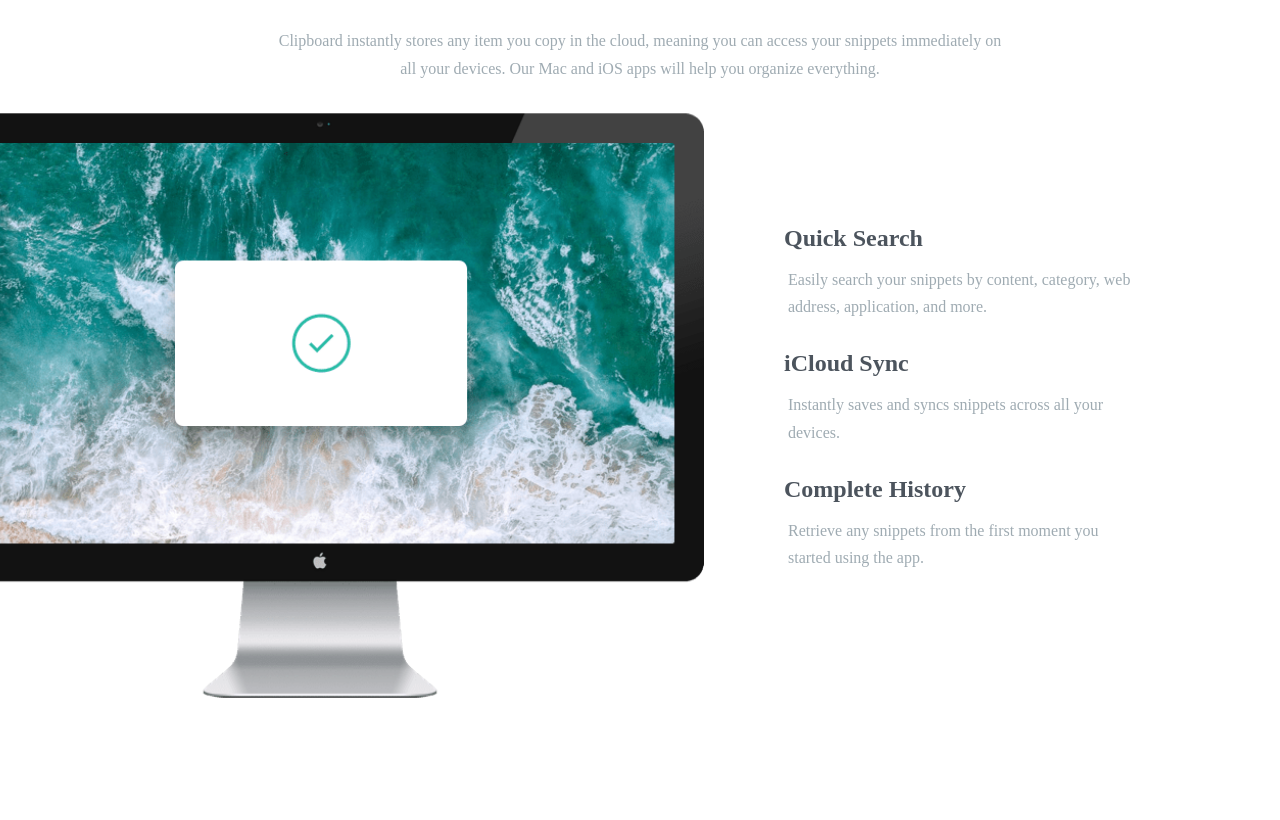
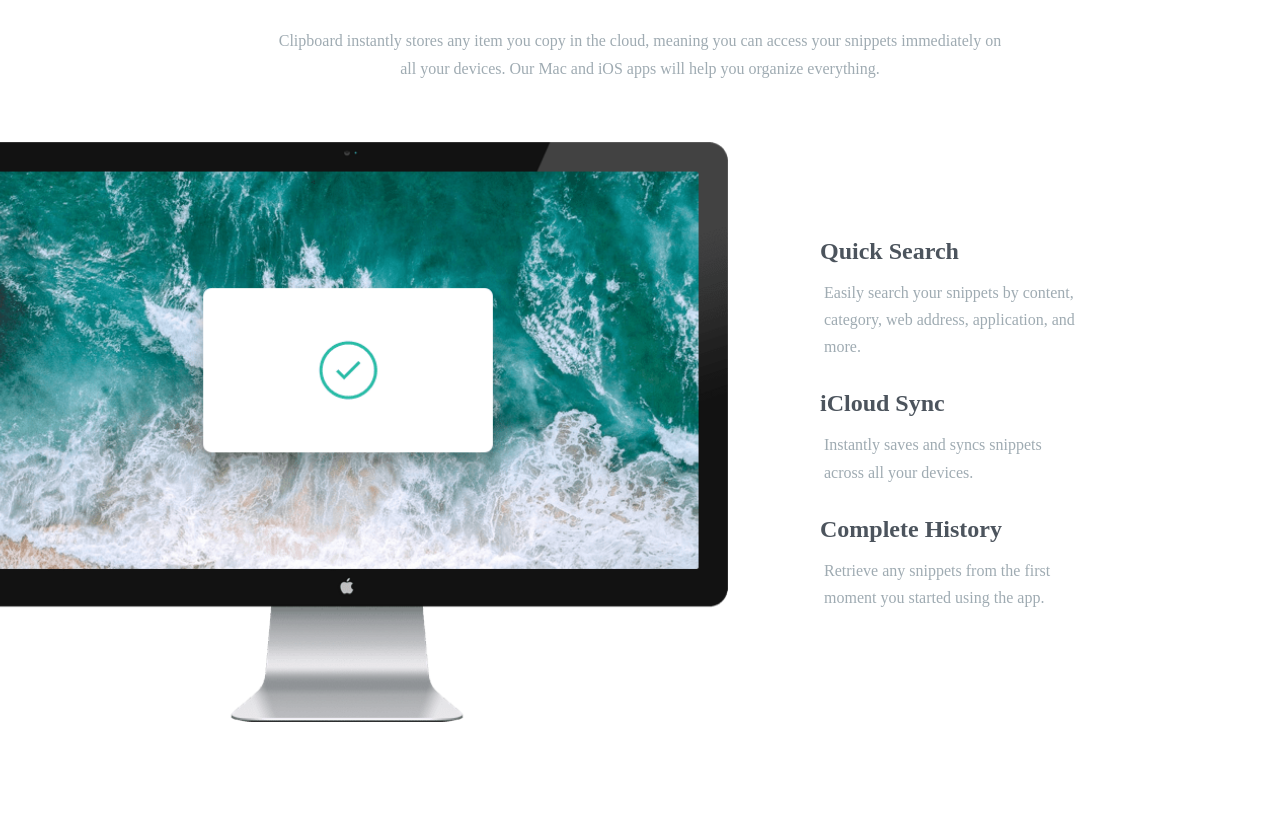
Before and after one commit to medi17/Day-3-Clipboard-landing-page, a plain HTML site: page index.html in a window 1280 px wide. Shown: the part 684-1504 px from the top of the page. Drawn offline with Linux system fonts and the light colour scheme; a web font is replaced by a local one.

Commit message:
Updated the css file

```diff
--- a/style.css
+++ b/style.css
@@ -207,15 +207,15 @@ footer p {
           display: grid;
           grid-template-columns: 1fr 1fr;
           align-items: center;
+          margin: 3rem;
      }
      .side{
-          padding: 4rem 8rem 4rem 8rem;
+          padding: 4rem 8rem 4rem 10rem;
           text-align: left;
      }
      .pic img{
           transition: transform 0.3s ease;
-          transform: scale(1.2);
-          margin-right: 50px;
+          transform: scale(1.3);
      }
      .work .three{
           display: grid;
```
